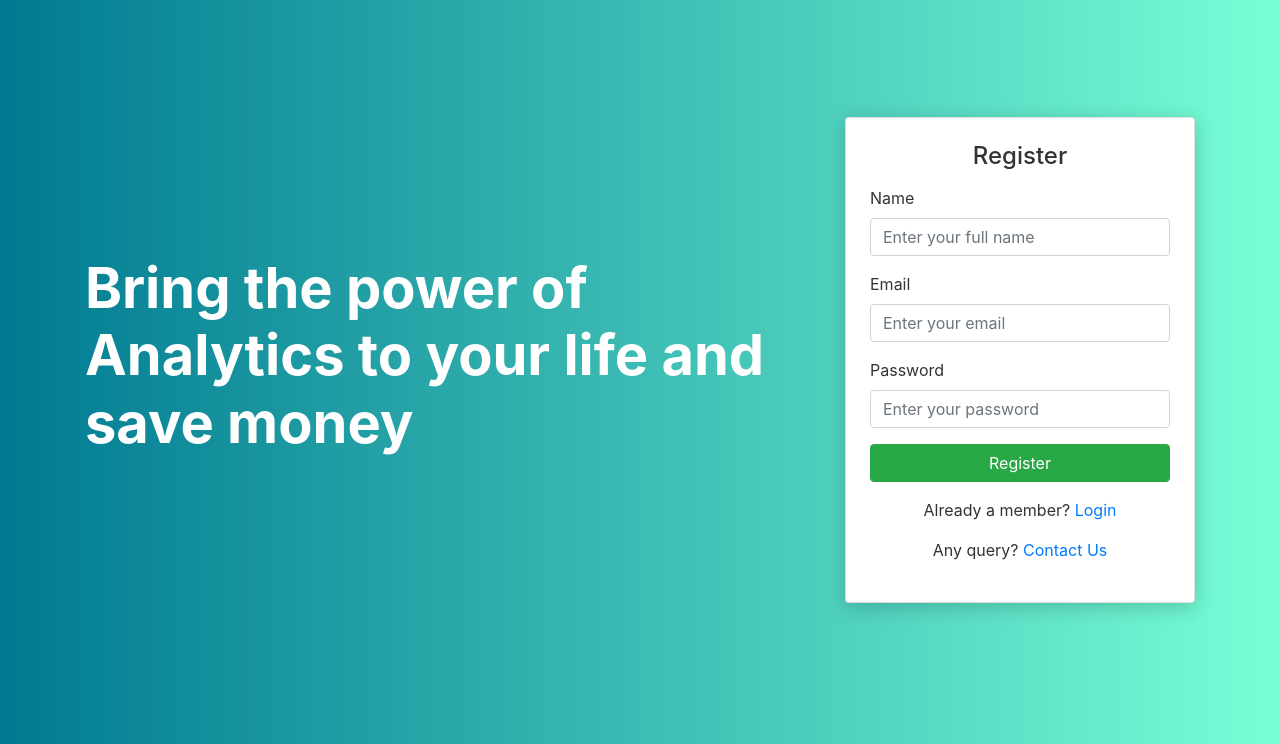
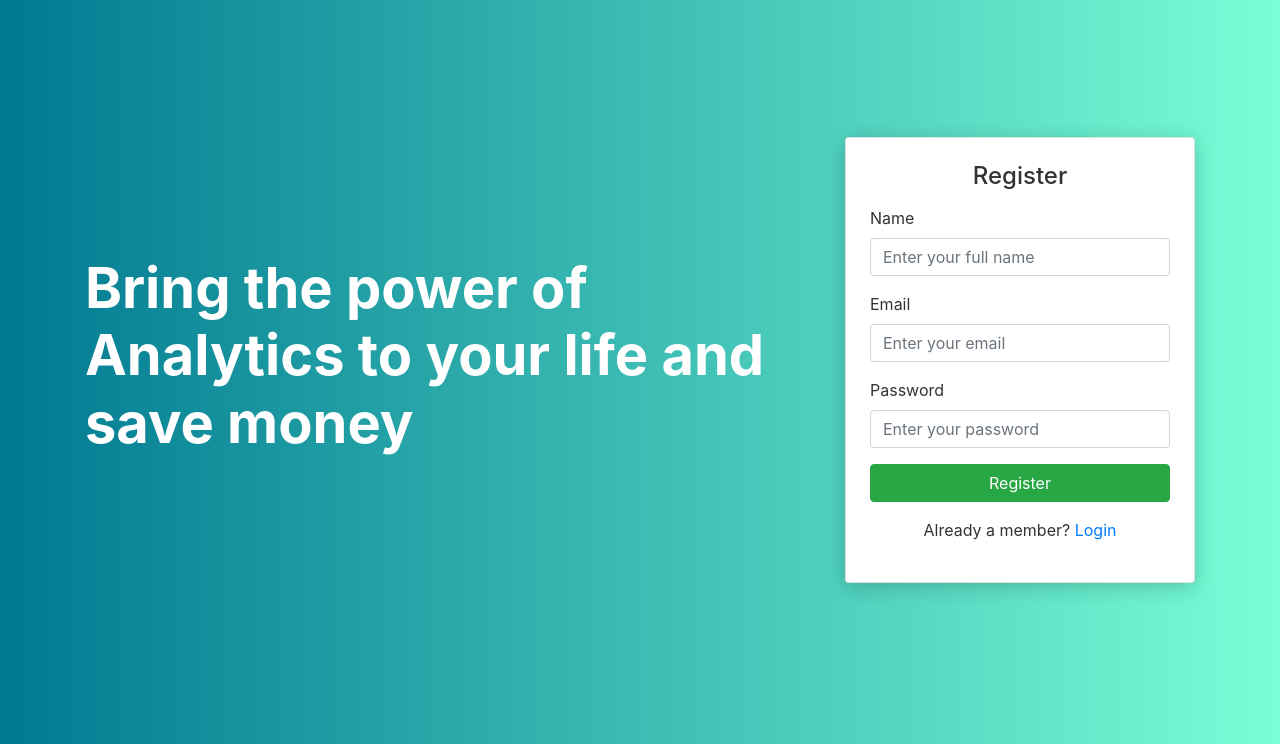
Before and after one commit to harshithdeva/SpendWise, a Flask app: page /register in a window 1280 px wide. Shown: the part 56-800 px from the top of the page. Run offline with Flask 2, Linux system fonts and the light colour scheme.

Commit message:
Imp-3| Changes to Readme file

```diff
--- a/templates/register.html
+++ b/templates/register.html
@@ -55,7 +55,6 @@
           <input type="submit" class="btn btn-success btn-block" value="Register">
         </form>
         <p class="mt-3 text-center">Already a member? <a href="/">Login</a></p>
-        <p class="text-center">Any query? <a href="/contact">Contact Us</a></p>
       </div>
     </div>
   </div>
```
Also changed, not shown: Images/Img1.png (added), Images/Img10.png (added), Images/Img11.png (added), Images/Img12.png (added), Images/Img2.png (added), Images/Img3.png (added), Images/Img4.png (added), Images/Img5.png (added), Images/Img6.png (added), Images/Img7.png (added), Images/Img8.png (added), Images/Img9.png (added), README.md.
